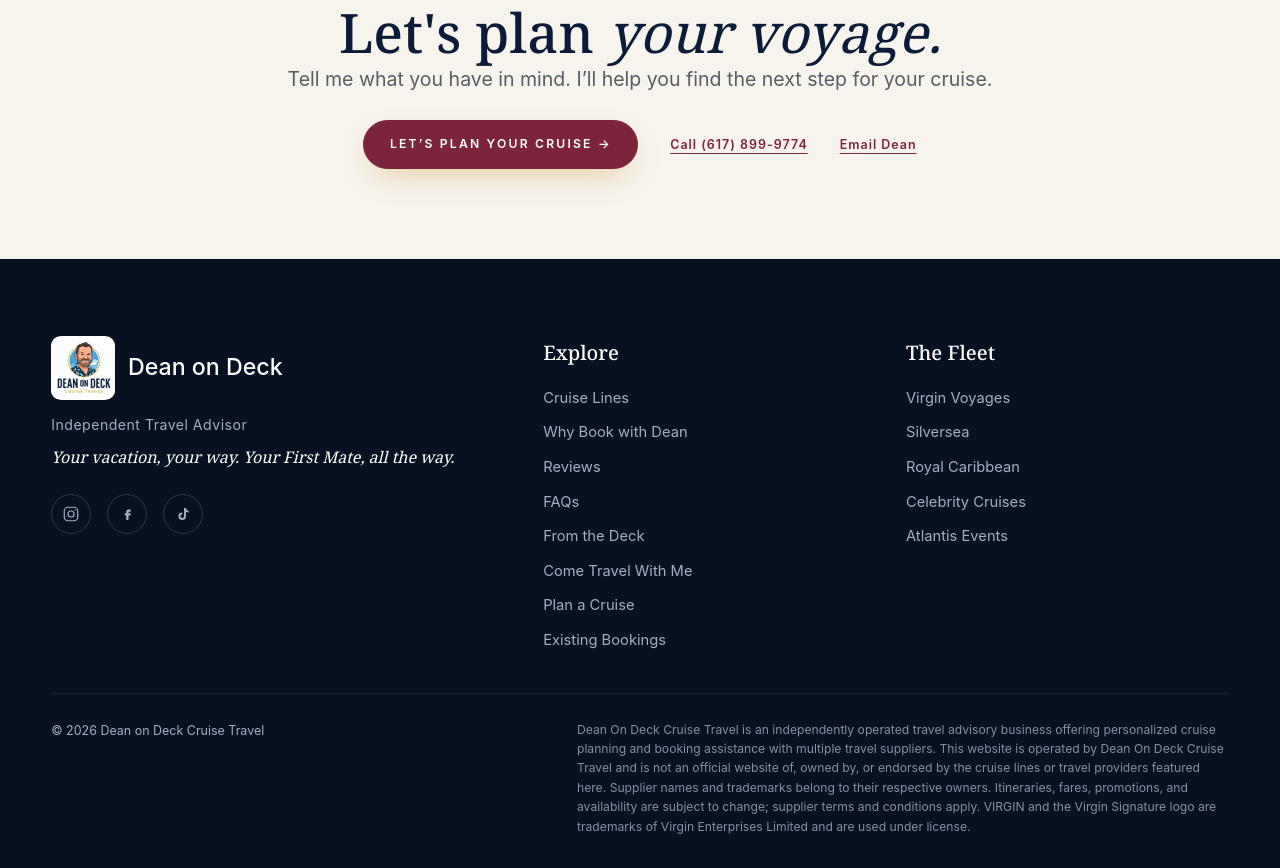
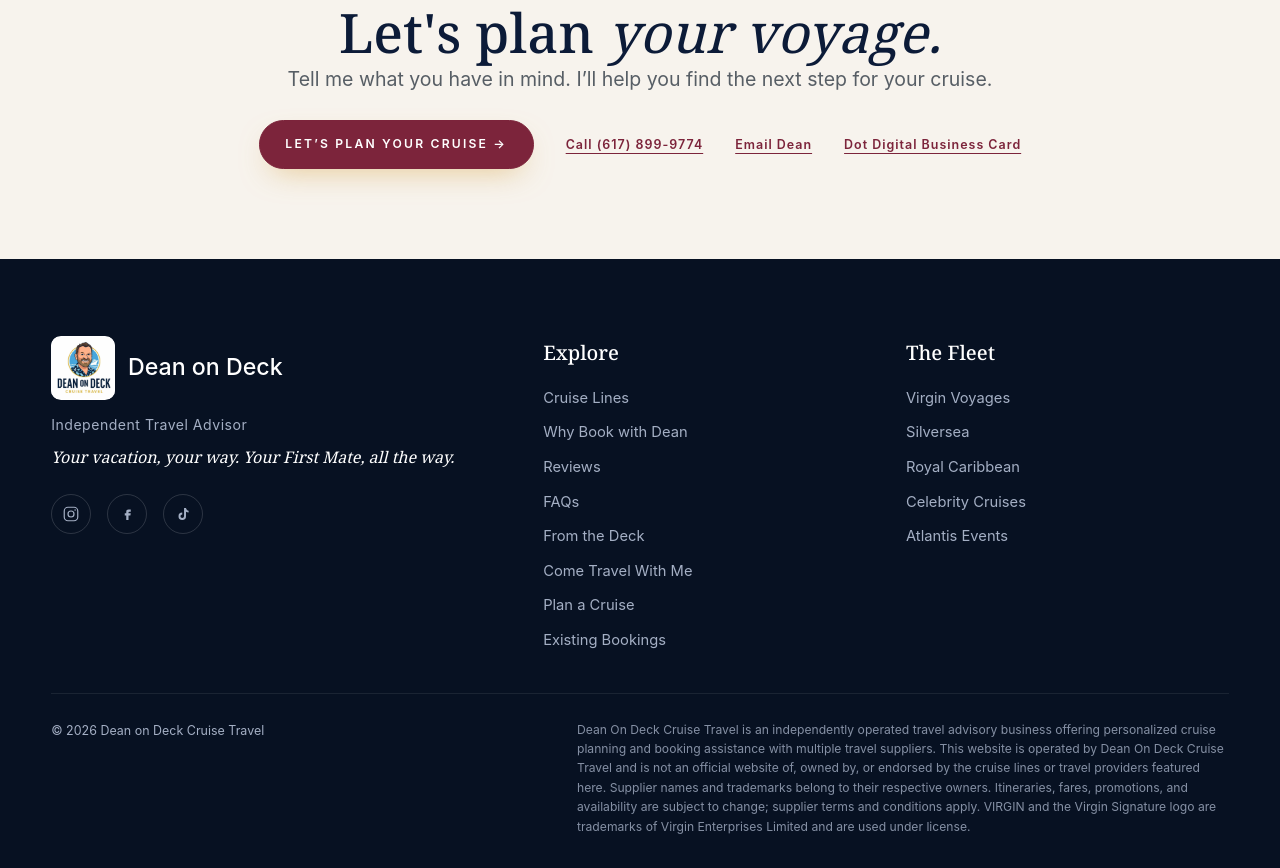
Before and after one commit to deanondeck/deanondeck.github.io, a Next.js app: page / in a window 1280 px wide. Shown: the part 5140-6008 px from the top of the page. Built offline with nearby package versions, Linux system fonts and the light colour scheme; a web font is replaced by a local one.

Commit message:
Add Dot digital business card to existing compact contact section

```diff
--- a/src/components/sections/Contact.tsx
+++ b/src/components/sections/Contact.tsx
@@ -52,6 +52,7 @@ export default function Contact({ id, content }: SectionProps) {
             <a className="btn btn-scarlet" href="/plan/">Let’s plan your cruise →</a>
             <a className="cl-alt" href="tel:+16178999774">Call (617) 899-9774</a>
             <a className="cl-alt" href="mailto:deanondeck1@gmail.com">Email Dean</a>
+            <a className="cl-alt" href="https://dot.cards/deanondeck" target="_blank" rel="noopener noreferrer">Dot Digital Business Card</a>
           </div>
         </div>
       </section>
```
